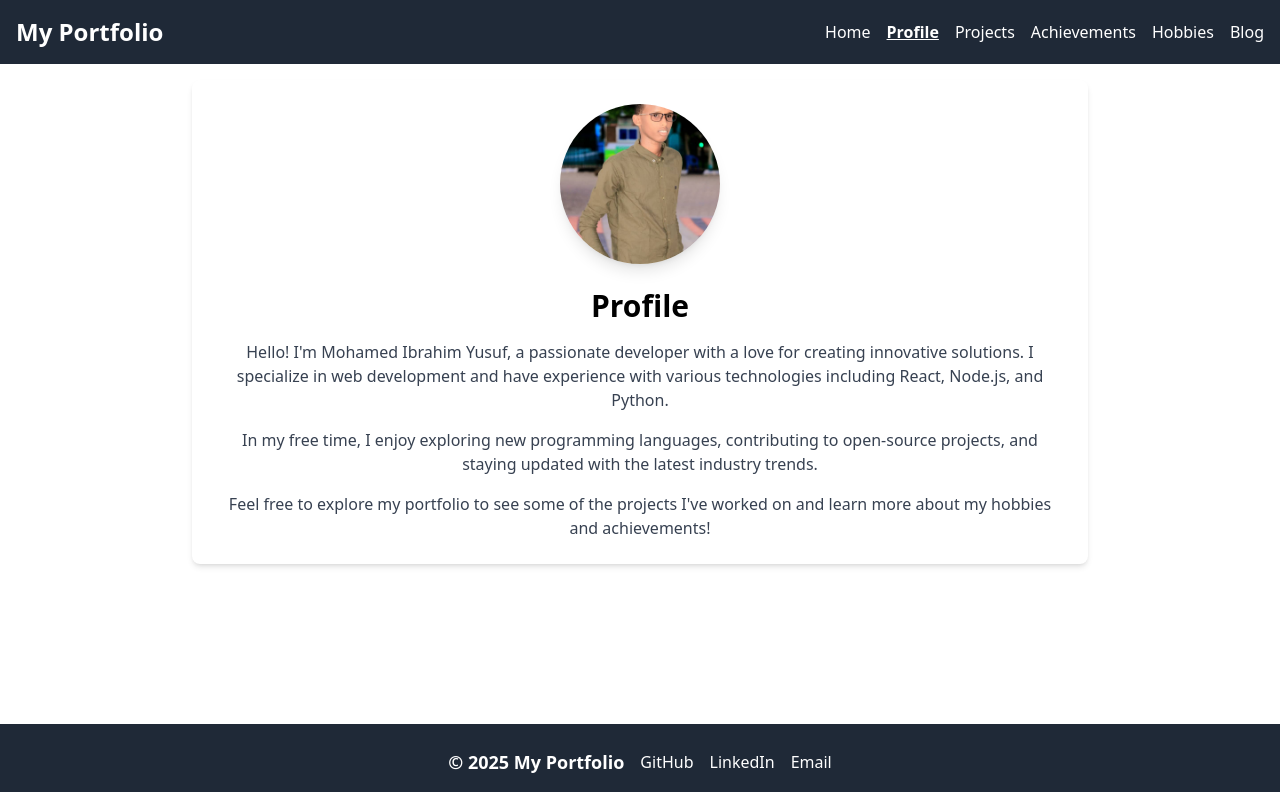
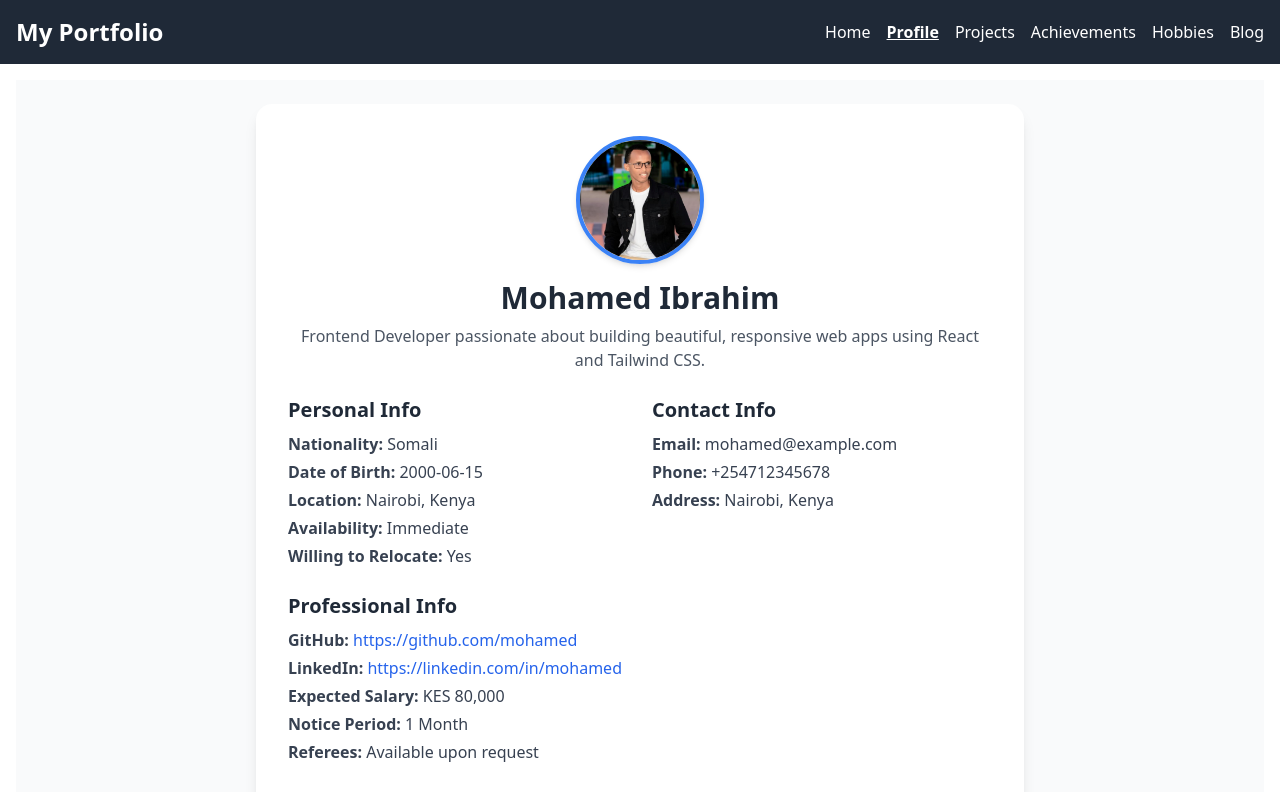
Before and after one commit to amin10003/mohamed_portfolio_frontend, a React (Create React App) app: page /profile in a window 1280 px wide. Shown: the top 792 px of the page. Built offline with nearby package versions, Linux system fonts and the light colour scheme.

Commit message:
new profile page realted to bthe database

```diff
--- a/src/App.tsx
+++ b/src/App.tsx
@@ -2,7 +2,7 @@ import React from "react";
 import { BrowserRouter as Router, Route, Routes } from "react-router-dom";
 import Hobbies from "./pages/Hobbies";
 import Projects from "./pages/Projects";
-import Acheivemets from "./pages/Acheivements";
+import Achievements from "./pages/Achievements"
 import Header from "./components/Header";
 import Footer from "./components/Footer";
 import MenuIcon from "./components/MenuIcon";
@@ -23,7 +23,7 @@ const App: React.FC = () => {
                         <Route path="/profile" element={<Profile/>} />
                         <Route path="/hobbies" element={<Hobbies/>} />
                         <Route path="/projects" element={<Projects/>} />
-                        <Route path="/acheivements" element={<Acheivemets/>} />
+                        <Route path="/achievements" element={<Achievements/>} />
                         <Route path="/blog" element={<Blog/>} />
                     </Routes>
                 </main>
--- a/src/pages/Acheivements.tsx
+++ /dev/null
@@ -1,23 +0,0 @@
-import React from "react";
-
-const Acheivements: React.FC = () => (
-  <section className="p-6">
-    <h1 className="text-3xl font-bold mb-6">Achievements</h1>
-    <ul className="space-y-4 text-gray-700">
-      <li className="p-4 bg-white rounded-lg shadow-md">
-        🏆 Completed **100+ hours of JavaScript practice** and built several portfolio-ready projects.
-      </li>
-      <li className="p-4 bg-white rounded-lg shadow-md">
-        🥇 Winner — **Local Hackathon (UI/UX Category)** for designing an accessible web app.
-      </li>
-      <li className="p-4 bg-white rounded-lg shadow-md">
-        🚀 Published an **open-source React UI component library** with 500+ downloads.
-      </li>
-      <li className="p-4 bg-white rounded-lg shadow-md">
-        📜 Earned certifications in **React, TypeScript, and TailwindCSS**.
-      </li>
-    </ul>
-  </section>
-);
-
-export default Acheivements;
--- /dev/null
+++ b/src/pages/Achievements.tsx
@@ -0,0 +1,23 @@
+import React from "react";
+
+const Achievements: React.FC = () => (
+  <section className="p-6 bg-gray-100 min-h-screen">
+    <h1 className="text-3xl font-bold mb-6">Achievements</h1>
+    <ul className="space-y-4 text-gray-700">
+      <li className="p-4 bg-white rounded-lg shadow-md">
+        🏆 Completed <strong>100+ hours of JavaScript practice</strong> and built several portfolio-ready projects.
+      </li>
+      <li className="p-4 bg-white rounded-lg shadow-md">
+        🥇 Winner — <strong>Local Hackathon (UI/UX Category)</strong> for designing an accessible web app.
+      </li>
+      <li className="p-4 bg-white rounded-lg shadow-md">
+        🚀 Published an <strong>open-source React UI component library</strong> with 500+ downloads.
+      </li>
+      <li className="p-4 bg-white rounded-lg shadow-md">
+        📜 Earned certifications in <strong>React, TypeScript, and TailwindCSS</strong>.
+      </li>
+    </ul>
+  </section>
+);
+
+export default Achievements;
--- a/src/pages/Profile.tsx
+++ b/src/pages/Profile.tsx
@@ -1,26 +1,133 @@
 import React from "react";
 
+interface ProfileData {
+  name: string;
+  bio: string;
+  nationality: string;
+  availability: string;
+  location: string;
+  dateOfBirth: string;
+  email: string;
+  phone: string;
+  address: string;
+  github: string;
+  linkedin: string;
+  expectedSalary: number | string;
+  noticePeriod: string;
+  referees: string;
+  willingToRelocate: boolean;
+  languages: string;
+  skills: string;
+  photoUrl: string;
+}
+
 const Profile: React.FC = () => {
+  // Static profile data (replace later with API or DB data)
+  const profile: ProfileData = {
+    name: "Mohamed Ibrahim",
+    bio: "Frontend Developer passionate about building beautiful, responsive web apps using React and Tailwind CSS.",
+    nationality: "Somali",
+    availability: "Immediate",
+    location: "Nairobi, Kenya",
+    dateOfBirth: "2000-06-15",
+    email: "mohamed@example.com",
+    phone: "+254712345678",
+    address: "Nairobi, Kenya",
+    github: "https://github.com/mohamed",
+    linkedin: "https://linkedin.com/in/mohamed",
+    expectedSalary: "KES 80,000",
+    noticePeriod: "1 Month",
+    referees: "Available upon request",
+    willingToRelocate: true,
+    languages: "English, Swahili, Somali",
+    skills: "React, Tailwind CSS, Node.js, Git, JavaScript",
+    photoUrl: "profile.png", // replace with your photo
+  };
+
   return (
-    <div className="max-w-4xl mx-auto bg-white p-6 rounded-lg shadow-md text-center">
-      <img
-        src="/profile.jpg" // make sure profile.jpg is in the public/ folder
-        alt="Mohamed Ibrahim Yusuf"
-        className="w-40 h-40 rounded-full mx-auto mb-6 shadow-lg object-cover"
-      />
-      <h1 className="text-3xl font-bold mb-4">Profile</h1>
-      <p className="text-gray-700 mb-4">
-        Hello! I'm Mohamed Ibrahim Yusuf, a passionate developer with a love for creating innovative solutions.
-        I specialize in web development and have experience with various technologies including React, Node.js, and Python.
-      </p>
-      <p className="text-gray-700 mb-4">
-        In my free time, I enjoy exploring new programming languages, contributing to open-source projects,
-        and staying updated with the latest industry trends.
-      </p>
-      <p className="text-gray-700">
-        Feel free to explore my portfolio to see some of the projects I've worked on and learn more about my hobbies and achievements!
-      </p>
-    </div>
+    <section className="min-h-screen bg-gray-50 flex items-center justify-center p-6">
+      <div className="w-full max-w-3xl bg-white shadow-lg rounded-2xl p-8">
+        {/* Profile Photo & Name */}
+        <div className="flex flex-col items-center text-center mb-6">
+          <img
+            src={profile.photoUrl}
+            alt={`${profile.name} photo`}
+            className="w-32 h-32 rounded-full object-cover border-4 border-blue-500 shadow-md mb-4"
+          />
+          <h1 className="text-3xl font-bold text-gray-800">{profile.name}</h1>
+          <p className="text-gray-600 mt-2">{profile.bio}</p>
+        </div>
+
+        {/* Info Sections */}
+        <div className="grid grid-cols-1 md:grid-cols-2 gap-6 mt-6">
+          {/* Personal Info */}
+          <div>
+            <h2 className="text-xl font-semibold text-gray-800 mb-2">Personal Info</h2>
+            <ul className="text-gray-700 space-y-1">
+              <li><strong>Nationality:</strong> {profile.nationality}</li>
+              <li><strong>Date of Birth:</strong> {profile.dateOfBirth}</li>
+              <li><strong>Location:</strong> {profile.location}</li>
+              <li><strong>Availability:</strong> {profile.availability}</li>
+              <li>
+                <strong>Willing to Relocate:</strong>{" "}
+                {profile.willingToRelocate ? "Yes" : "No"}
+              </li>
+            </ul>
+          </div>
+
+          {/* Contact Info */}
+          <div>
+            <h2 className="text-xl font-semibold text-gray-800 mb-2">Contact Info</h2>
+            <ul className="text-gray-700 space-y-1">
+              <li><strong>Email:</strong> {profile.email}</li>
+              <li><strong>Phone:</strong> {profile.phone}</li>
+              <li><strong>Address:</strong> {profile.address}</li>
+            </ul>
+          </div>
+        </div>
+
+        {/* Professional Info */}
+        <div className="mt-6">
+          <h2 className="text-xl font-semibold text-gray-800 mb-2">Professional Info</h2>
+          <ul className="text-gray-700 space-y-1">
+            <li>
+              <strong>GitHub:</strong>{" "}
+              <a href={profile.github} className="text-blue-600 hover:underline">
+                {profile.github}
+              </a>
+            </li>
+            <li>
+              <strong>LinkedIn:</strong>{" "}
+              <a href={profile.linkedin} className="text-blue-600 hover:underline">
+                {profile.linkedin}
+              </a>
+            </li>
+            <li><strong>Expected Salary:</strong> {profile.expectedSalary}</li>
+            <li><strong>Notice Period:</strong> {profile.noticePeriod}</li>
+            <li><strong>Referees:</strong> {profile.referees}</li>
+          </ul>
+        </div>
+
+        {/* Skills */}
+        <div className="mt-6">
+          <h2 className="text-xl font-semibold text-gray-800 mb-2">Skills</h2>
+          <p className="text-gray-700">{profile.skills}</p>
+        </div>
+
+        {/* Languages */}
+        <div className="mt-4">
+          <h2 className="text-xl font-semibold text-gray-800 mb-2">Languages</h2>
+          <p className="text-gray-700">{profile.languages}</p>
+        </div>
+
+        {/* Edit Button */}
+        <div className="mt-8 text-right">
+          <button className="bg-blue-600 text-white py-2 px-4 rounded-lg hover:bg-blue-700 transition">
+            Edit Profile
+          </button>
+        </div>
+      </div>
+    </section>
   );
 };
 
```
Also changed, not shown: package.json (+8 -5 lines), public/profile.jpg (deleted), public/profile.png (added).
